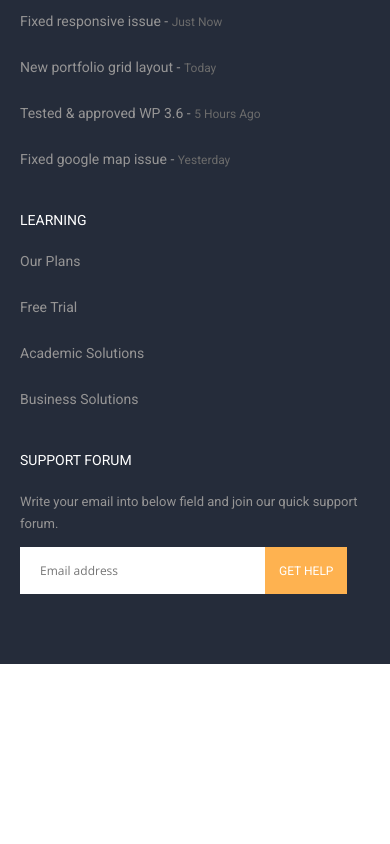
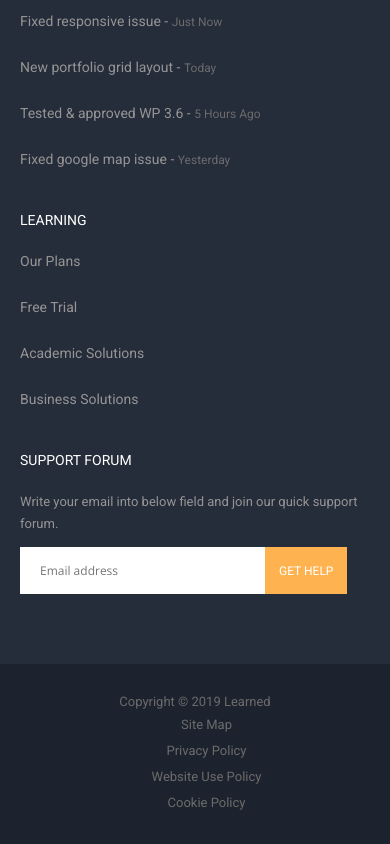
Before and after one commit to marikalazorsky/edumodo, a website: page src/index.html in a window 390 px wide. Shown: the part 6588-7432 px from the top of the page. Before the commit the page ends 7252 px from the top, so only its background shows below. Drawn offline with nearby package versions, Linux system fonts and the light colour scheme.

Commit message:
block "footer" added

```diff
--- a/src/index.html
+++ b/src/index.html
@@ -230,7 +230,27 @@
           </div>
         </div>
       </div>
-      <!-- /.contact -->
+      <div class="footer">
+        <div class="footer-wrap wrap">
+          <div class="container">
+            <div class="row">
+              <div class="col-md-3">
+                <p>Copyright 	&copy; 2019 Learned</p>
+              </div>
+              <div class="col-md-8">
+                <nav>
+                  <ul>
+                    <li><a href="#">Site Map</a></li>
+                    <li><a href="#">Privacy Policy</a></li>
+                    <li><a href="#">Website Use Policy  </a></li>
+                    <li><a href="#">Cookie Policy</a></li>
+                  </ul>
+                </nav>
+              </div>
+            </div>
+          </div>
+        </div>
+      </div>
 
     </div>
 
--- /dev/null
+++ b/src/scss/blocks/footer.scss
@@ -0,0 +1,94 @@
+.footer {
+  background: #1d232e;
+
+  .footer-wrap {
+    padding: 25px 20px;
+
+    .container {
+      .row {
+        display: flex;
+        justify-content: space-between;
+      }
+    }
+
+    .col-md-3 {
+      p {
+        font-family: "Roboto", sans-serif;
+        font-size: 13px;
+        color: #6b6b6b;
+        transition: all 0.3s;
+      }
+    }
+
+    .col-md-8 {
+      display: flex;
+      justify-content: flex-end;
+      align-items: center;
+
+      a {
+        font-family: "Roboto", sans-serif;
+        font-size: 13px;
+        color: #6b6b6b;
+        transition: all 0.3s;
+      }
+
+      a:hover {
+        color: $white;
+      }
+
+      nav {
+        ul {
+          display: flex;
+          justify-content: flex-end;
+
+          li {
+            margin-left: 23px;
+          }
+        }
+      }
+    }
+  }
+}
+
+@media only screen and (max-width: 767px) {
+  .footer {
+    .footer-wrap {
+      .container {
+        .row {
+          justify-content: center;
+
+          .col-md-3,
+          .col-md-8 {
+            flex-basis: 100%;
+            justify-content: center;
+            text-align: center;
+            transition: all 0.5s;
+          }
+        }
+      }
+    }
+  }
+}
+
+@media only screen and (max-width: 485px) {
+  .footer {
+    .footer-wrap {
+      .container {
+        .row {
+          .col-md-8 {
+            nav {
+              ul {
+                flex-wrap: wrap;
+
+                li {
+                  flex-basis: 100%;
+                  margin-bottom: 10px;
+                }
+              }
+            }
+          }
+        }
+      }
+    }
+  }
+}
--- a/src/scss/style.scss
+++ b/src/scss/style.scss
@@ -11,3 +11,4 @@
 @import "blocks/admission";
 @import "blocks/pages";
 @import "blocks/contact";
+@import "blocks/footer";
```
Also changed, not shown: build/css/style.css, build/index.html, src/css/style.css.
